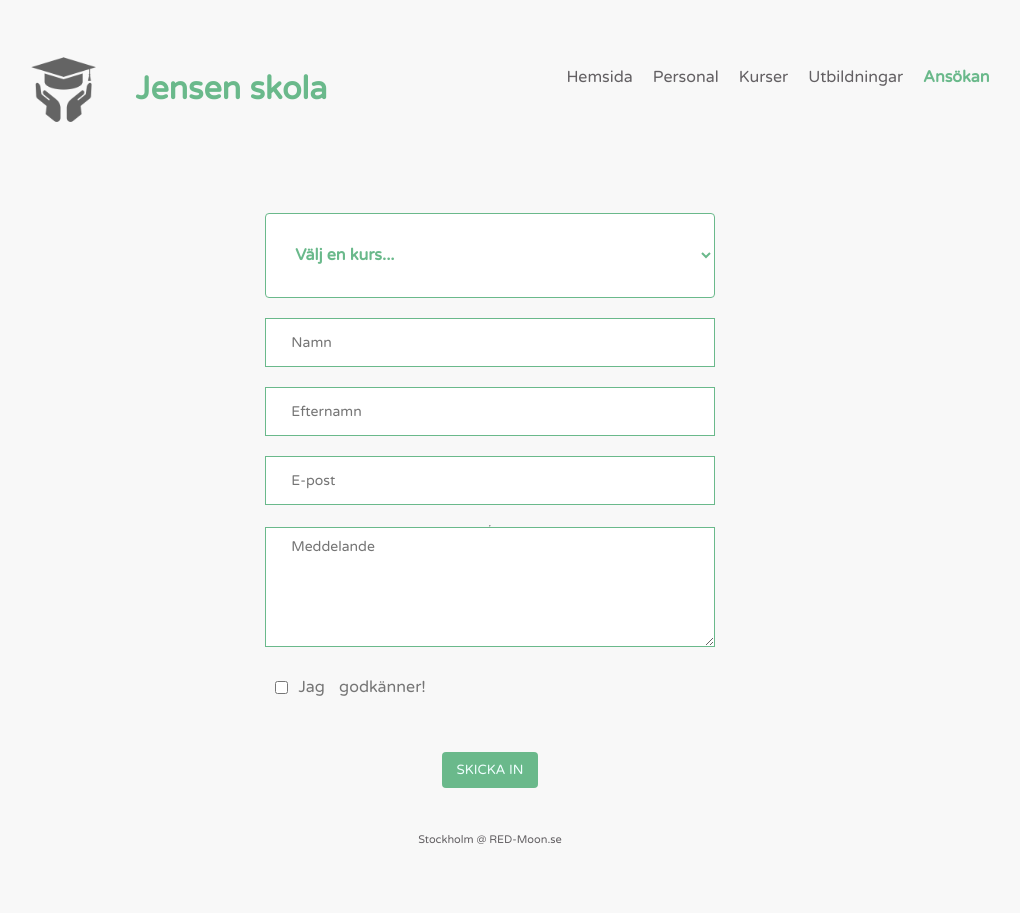
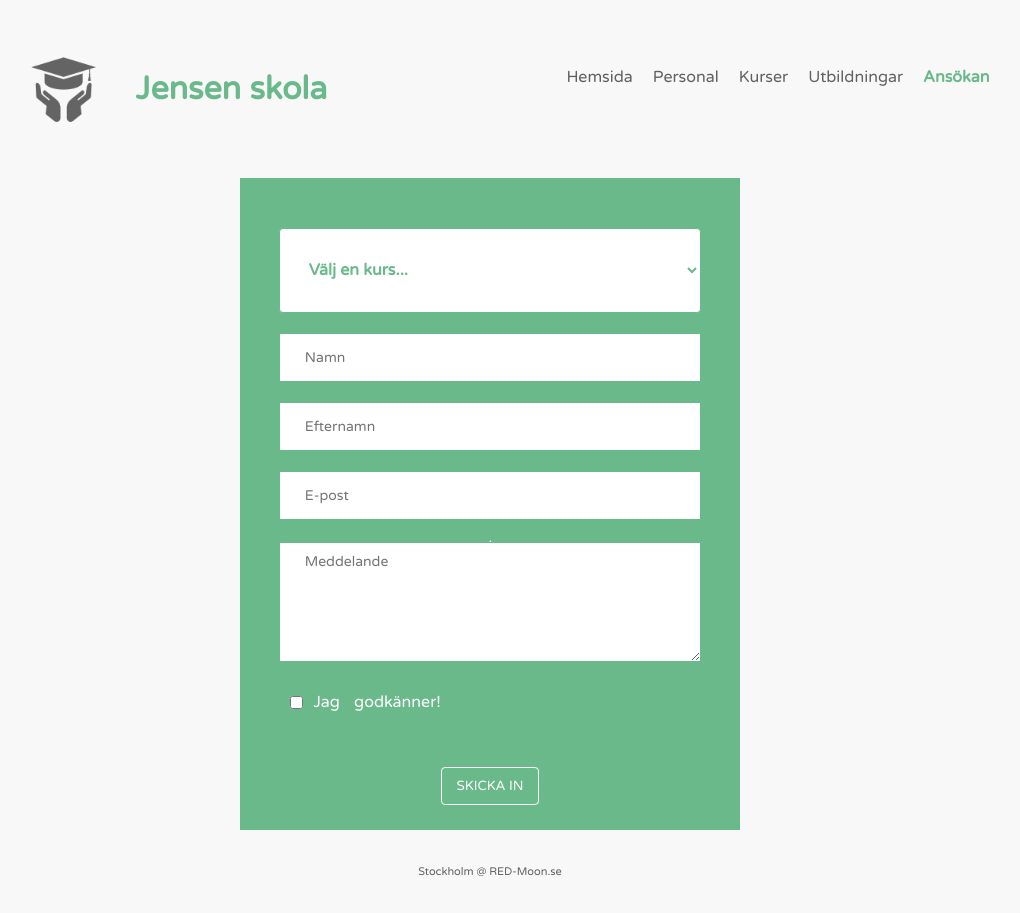
Before and after one commit to RazviCodingPadawan/Skolan_webbsida, a React (Create React App) app in the folder jensen_skolan_reactjs/: page /apply in a window 1280 px wide. Shown: the whole page, without its empty margins (150-1170 px from the left). Before the commit the page ends 881 px from the top, so only its background shows below. Built offline with nearby package versions, Linux system fonts and the light colour scheme; the HTML template or start-up script is replaced by a standard one.

Commit message:
Add styles to Apply Form

```diff
--- a/jensen_skolan_reactjs/src/styles/Apply.css
+++ b/jensen_skolan_reactjs/src/styles/Apply.css
@@ -14,6 +14,8 @@
     width: 40%;
     min-height: 450px;
     margin-top: 25px;
+    background: #6AB98B;
+    padding: 15px;
 }
 
 .apply_select {
@@ -33,7 +35,9 @@
     display: flex;
     align-items: center;
     justify-content: center;
-    color: #757575;
+    color: #fff;
+    background: #6AB98B;
+
 }
 
 .apply_input {
@@ -50,7 +54,8 @@
 .apply_label_text {
     display: flex;
     padding: 10px 10px 10px 10px;
-    color: #757575;
+    color: #fff;
+    background: #6AB98B;
 }
 
 .apply_textarea {
@@ -70,38 +75,21 @@
     margin-bottom: 10px;
     border: none;
     background-color: #6AB98B;
+    border: #fff 0.5px solid;
     padding: 10px 15px;
     border-radius: 4px;
-    color: azure;
+    color: white;
 }
 
 .apply_btn:hover {
     background: none;
-    border: #6AB98B 0.5px solid;
-    color: #6AB98B;
+    border: #fff 0.5px solid;
+    color: #fff;
     font-weight: bold;
-}
-
-.apply_course_list {
-    display: flex;
-    flex-direction: column;
-    width: 40%;
-    border-left: 1px solid #6AB98B;
-    border-right: 1px solid #6AB98B; ;
-    margin-top: 35px;
-}
-
-
-.apply_h2 {
-    border-bottom: 1px solid #6AB98B;
-}
-
-.apply_h3 {
-    font-size: 16px;
-    color: #6AB98B;
 }
 
 
 
 
+
  /* ARTUR */
```
